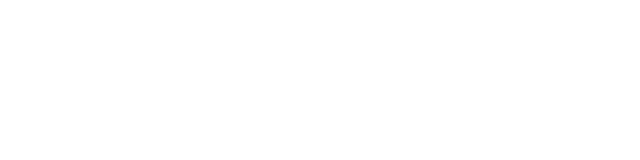
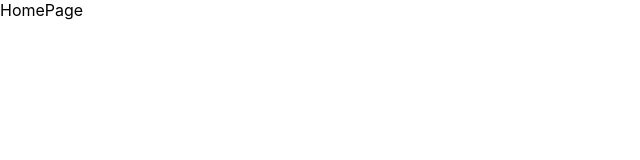
Before and after one commit to dancingKimDH/Toy_Harvest, a React (Create React App) app: page / in a window 1280 px wide. Shown: the top 160 px of the page, without its empty margins (0-640 px from the left). Built offline with nearby package versions, Linux system fonts and the light colour scheme.

Commit message:
Router Setting

```diff
--- a/src/App.tsx
+++ b/src/App.tsx
@@ -1,9 +1,18 @@
+import Router from './components/Router';
 import './App.css';
+import { useState } from 'react';
 
 function App() {
+
+  const [init, setInit] = useState<boolean>(false);
+
+  const [isAuthenticated, setIsAuthenticated] = useState<boolean>(true);
+
   return (
 
-    <div></div>
+    <div>
+      <Router isAuthenticated={isAuthenticated}/>
+    </div>
 
   );
 }
```
